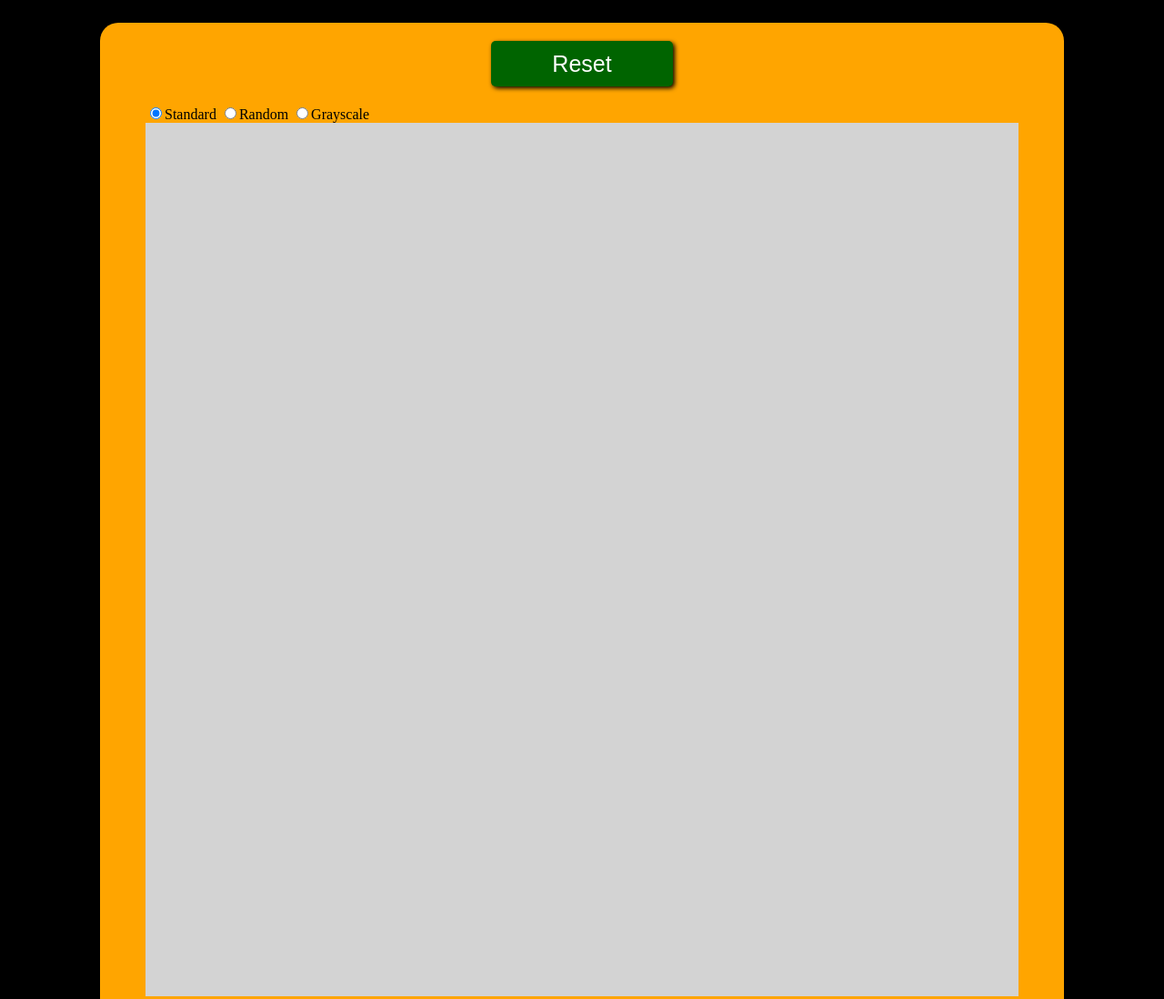
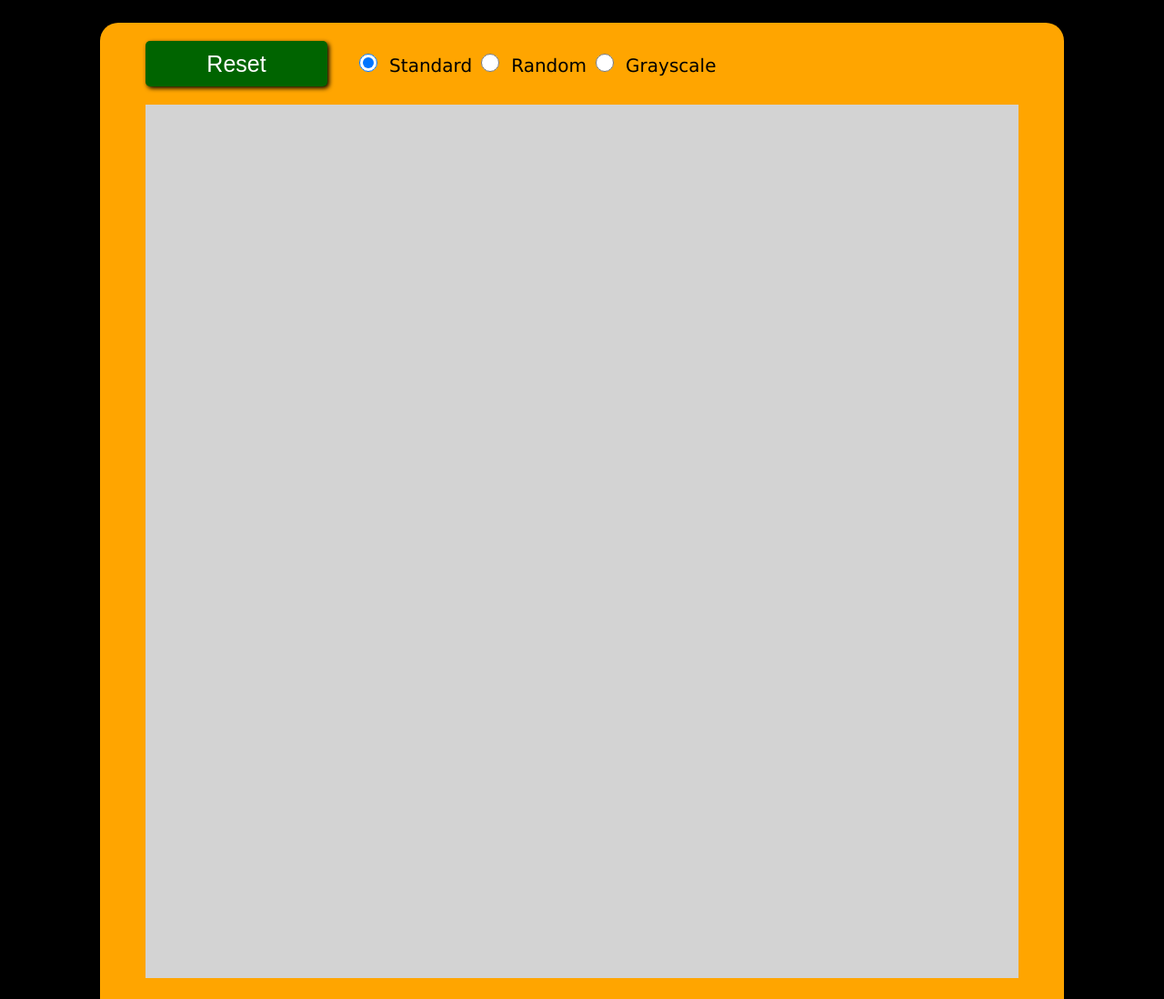
Before and after one commit to Breadpaw/etch-a-sketch, a plain HTML site: page index.html in a window 1280 px wide. Shown: the top 1098 px of the page at 91% size. Drawn offline with Linux system fonts and the light colour scheme.

Commit message:
cahnged font. styled radio buttons

```diff
--- a/css/style.css
+++ b/css/style.css
@@ -5,6 +5,8 @@ body {
   justify-content: center;
 
   background-color: black;
+
+  font-family: 'Lucida Sans', 'Lucida Sans Regular', 'Lucida Grande', 'Lucida Sans Unicode', Geneva, Verdana, sans-serif;
 }
 
 .container-edge {
@@ -40,7 +42,7 @@ body {
     width:200px;
     height:50px;
 
-    margin: auto;
+    /* margin: auto; */
     margin-bottom: 20px;
 
     border-style: none;
@@ -51,9 +53,26 @@ body {
 
     box-shadow: 2px 2px 5px black;
 
-    display: block;
+    display: inline-block;
 }
 
 .reset-button:active {
     box-shadow: none;
 }
+
+.radio-group {
+    margin-left: 25px;
+    display: inline-block;
+}
+
+input[type="radio"]{
+    width: 20px;
+    height: 20px;
+    border-color: green;
+}
+
+label {
+    margin-left: 10px;
+    display: inline-block;
+    font-size: 20px;
+}
```
